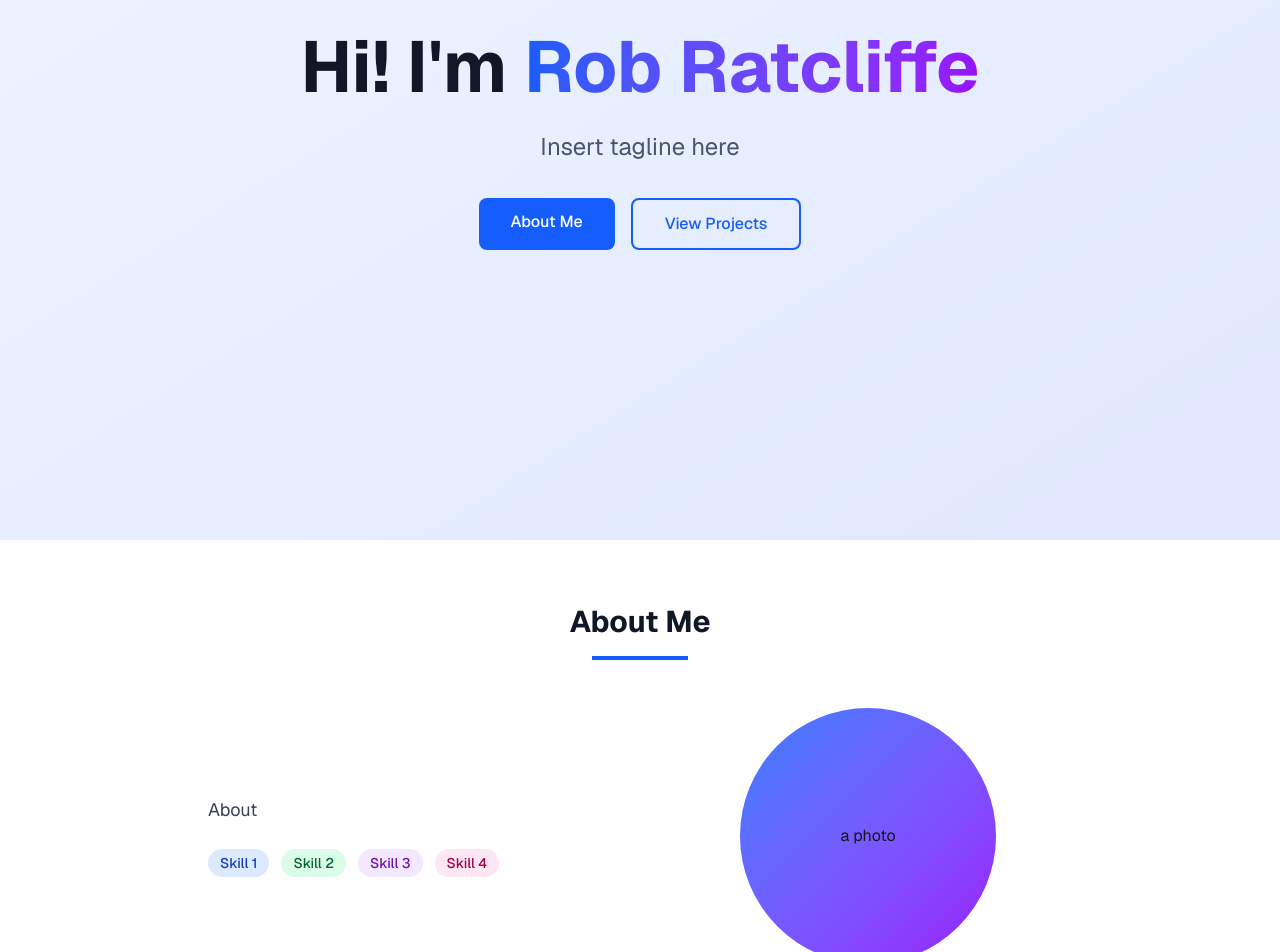
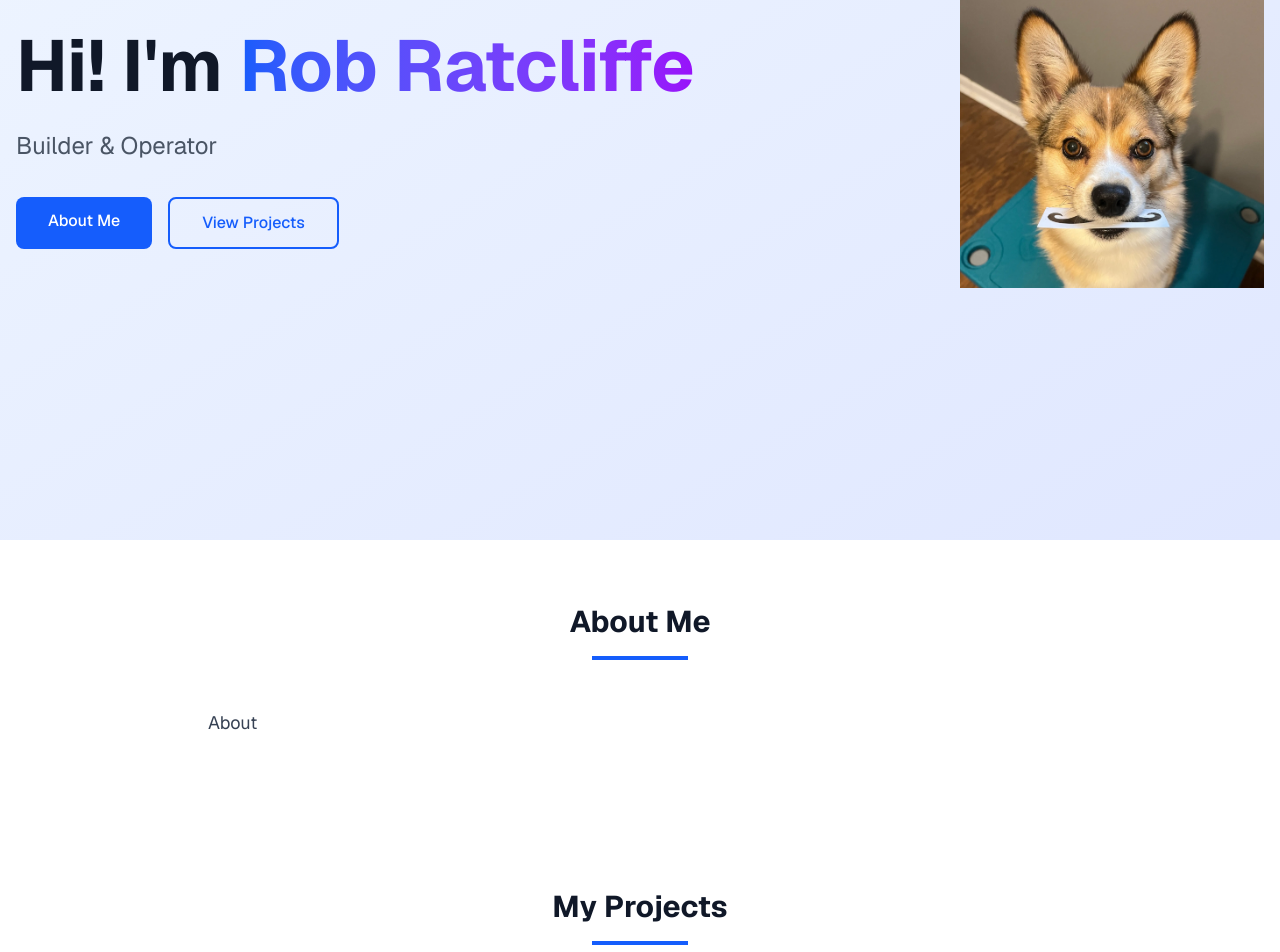
Before and after one commit to rlratcliffe/portfolio, a Next.js app: page / in a window 1280 px wide. Shown: the part 260-1212 px from the top of the page. Built offline with nearby package versions, Linux system fonts and the light colour scheme.

Commit message:
create domain class to separate data, move photo to hero

```diff
--- a/src/app/components/About.tsx
+++ b/src/app/components/About.tsx
@@ -13,27 +13,6 @@ export default function About() {
           <p className="body-text">
             About
           </p>
-
-          <div className="skill-tags">
-            <span className="skill-tag-blue">
-              Skill 1
-            </span>
-            <span className="skill-tag-green">
-              Skill 2
-            </span>
-            <span className="skill-tag-purple">
-              Skill 3
-            </span>
-            <span className="skill-tag-pink">
-              Skill 4
-            </span>
-          </div>
-        </div>
-
-        <div className="flex justify-center">
-          <div className="profile-avatar">
-            a photo
-          </div>
         </div>
       </div>
     </section>
--- /dev/null
+++ b/src/app/domain/SoftwareEngineer.ts
@@ -0,0 +1,25 @@
+import {StaticImageData} from "next/image";
+
+interface ISoftwareEngineer {
+    getName(): string;
+    getTagline(): string;
+}
+
+import photo from "@/app/assets/img/bug.webp";
+
+export class SoftwareEngineer implements ISoftwareEngineer {
+    private name: string = "Rob Ratcliffe";
+    private tagline: string = "Builder & Operator";
+
+    getName(): string {
+        return this.name;
+    }
+
+    getTagline(): string {
+        return this.tagline;
+    }
+
+    getPhoto(): StaticImageData {
+        return photo;
+    }
+}
--- a/src/app/globals.css
+++ b/src/app/globals.css
@@ -40,6 +40,18 @@ body {
 
   .container-centered {
     @apply text-center max-w-4xl mx-auto;
+  }
+
+  .hero-container {
+    @apply mx-auto grid md:grid-cols-[3fr_1fr] gap-8 items-center;
+  }
+
+  .hero-content {
+    @apply text-left;
+  }
+
+  .hero-image {
+    @apply flex justify-center md:justify-end;
   }
 
   .hero-title {
@@ -155,7 +167,7 @@ body {
   }
 
   .nav-buttons {
-    @apply flex gap-4 justify-center flex-col sm:flex-row;
+    @apply flex gap-4 justify-start flex-col sm:flex-row;
   }
 
   .project-buttons {
--- a/src/app/page.tsx
+++ b/src/app/page.tsx
@@ -1,20 +1,26 @@
 import About from "./components/About";
 import Projects from "./components/Projects";
+import {SoftwareEngineer} from "@/app/domain/SoftwareEngineer";
+import Image from "next/image";
 
 export default function Home() {
+
+  const softwareEngineer = new SoftwareEngineer();
+
   return (
     <div className="font-sans min-h-screen">
       <main className="w-full">
         <section className="hero-section">
-          <div className="container-centered">
+          <div className="hero-container">
+            <div className="hero-content">
               <h1 className="hero-title">
                 Hi! I'm&nbsp;
                 <span className="gradient-text">
-                Rob Ratcliffe
+                  {softwareEngineer.getName()}
                 </span>
               </h1>
               <p className="hero-subtitle">
-              Insert tagline here
+                {softwareEngineer.getTagline()}
               </p>
               <div className="nav-buttons">
                 <a href="#about" className="btn-primary">
@@ -25,6 +31,10 @@ export default function Home() {
                 </a>
               </div>
             </div>
+            <div className="hero-image">
+              <Image src={softwareEngineer.getPhoto()} alt="Profile picture" width={400} height={400} />
+            </div>
+          </div>
         </section>
 
         <About />
```
Also changed, not shown: src/app/assets/img/bug.webp (added), 1 other file (tests, documents, lock files or other folders). Lines whose indentation alone changed are shown as unchanged.
